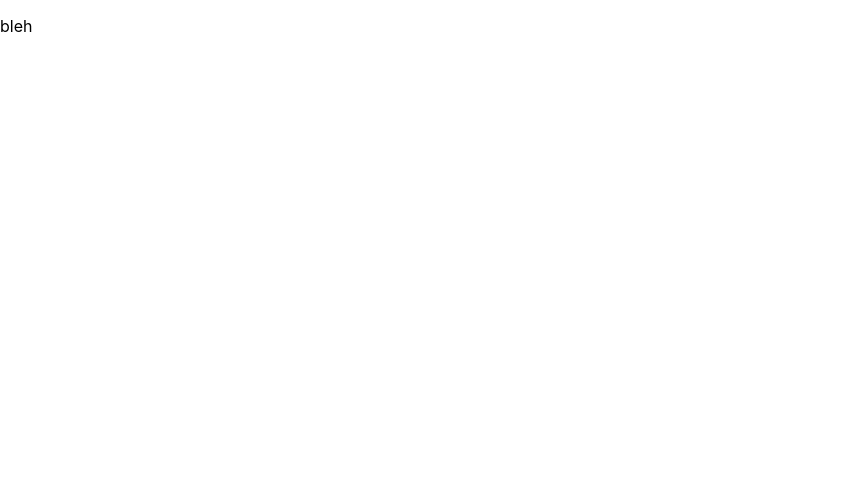
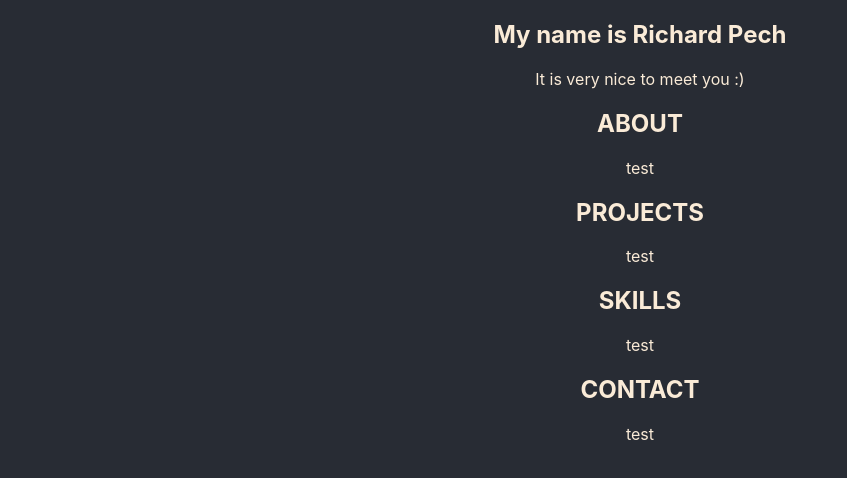
Before and after one commit to Ryichie/react-project, a React (Create React App) app: page / in a window 1280 px wide. Shown: the top 478 px of the page, without its empty margins (0-847 px from the left). Built offline with nearby package versions, Linux system fonts and the light colour scheme.

Commit message:
Simplify layout of components

```diff
--- a/package.json
+++ b/package.json
@@ -42,6 +42,7 @@
     ]
   },
   "devDependencies": {
-    "gh-pages": "^6.1.1"
+    "gh-pages": "^6.1.1",
+    "react-bootstrap": "^2.10.1"
   }
 }
--- a/src/App.css
+++ b/src/App.css
@@ -1,7 +1,10 @@
-
-
 .App {
   text-align: center;
+  color: antiquewhite;
+}
+
+body {
+  background-color: #282c34;
 }
 
 .App-logo {
@@ -23,7 +26,7 @@
   align-items: center;
   justify-content: center;
   font-size: calc(10px + 2vmin);
-  color: white;
+  color: rgb(255, 255, 255);
 }
 
 .App-link {
--- a/src/App.js
+++ b/src/App.js
@@ -1,37 +1,19 @@
 import React from 'react';
 import './App.css';
-import { BrowserRouter as Router, Routes, Route } from 'react-router-dom';
 import About from './components/about'
-import Navbar from './components/navbar';
-// import Projects from './components/projects';
-// import Skills from './components/skills';
-// import Contact from './components/contact';
+import Projects from './components/projects';
+import Skills from './components/skills';
+import Contact from './components/contact';
+import Header from './components/header';
 
-function App() {
+export default function App() {
   return (
-    <Router>
-      <Navbar />
-      <main>
-        <Routes>
-          <Route path="/" element = {<About />} />
-        </Routes>
-      </main>
-    </Router>
-
-    // <main>
-    //   <About />
-    //   <Projects />
-    //   <Skills />
-    //   <Contact />
-    // </main>
-    // <div className="App">
-    //   <header className="App-header">
-    //     <b>Hey, I'm Richard!</b>
-    //     <p>It's nice to meet you.</p>
-    //     {/* <img src={miku} className="miku-cute" alt="miku" width={500}/> */}
-    //   </header>
-    // </div>
+    <div className = "App" >
+      <Header />
+      <About />
+      <Projects />
+      <Skills />
+      <Contact />
+    </div>
   );
 }
-
-export default App;
--- a/src/components/about.js
+++ b/src/components/about.jsx
@@ -2,7 +2,8 @@ export default function About() {
   return (
     <section id="about">
       <div>
-        {/* <h1>ABOUT</h1> */}
+        <h1>ABOUT</h1>
+        <p>test</p>
       </div>
     </section>
   );
--- a/src/components/contact.js
+++ b/src/components/contact.jsx
@@ -3,7 +3,7 @@ export default function Contact () {
     <section id="contact">
       <div>
         <h1>CONTACT</h1>
-        <p>saucy</p>
+        <p>test</p>
       </div>
     </section>
   );
--- /dev/null
+++ b/src/components/header.jsx
@@ -0,0 +1,14 @@
+import data from "../data.json"
+
+export default function Header() {
+    return (
+      <section id="about">
+        <div>
+          <h1>
+            My name is {data.firstName + " " + data.lastName}
+          </h1>
+          <p>It is very nice to meet you :)</p>
+        </div>
+      </section>
+    );
+  }
--- a/src/components/navbar.js
+++ /dev/null
@@ -1,10 +0,0 @@
-// navbar
-
-import { NavLink } from "react-router-dom";
-import "./navbar.css"
-
-export default function Navbar () {
-  return (
-    <p>bleh</p>
-  );
-}
--- a/src/components/projects.js
+++ b/src/components/projects.jsx
@@ -1,9 +1,11 @@
+import data from '../data.json';
+
 export default function Projects () {
   return (
     <section id="projects">
       <div>
         <h1>PROJECTS</h1>
-        <p>saucy</p>
+        <p>test</p>
       </div>
     </section>
   );
--- a/src/components/skills.js
+++ b/src/components/skills.jsx
@@ -3,7 +3,7 @@ export default function Skills () {
     <section id="skills">
       <div>
           <h1>SKILLS</h1>
-          <p>saucy</p>
+          <p>test</p>
       </div>
     </section>
     );
--- /dev/null
+++ b/src/data.json
@@ -0,0 +1,10 @@
+{
+    "firstName": "Richard",
+    "lastName": "Pech",
+    "uni": "UNSW",
+    "yearOfStudy": 2,
+    "projects": [
+        "this react page",
+        "backend server"
+    ]
+}
```
Also changed, not shown: src/components/navbar.jsx (added, +12 -0 lines), src/data.js (deleted), 1 other file (tests, documents, lock files or other folders).
